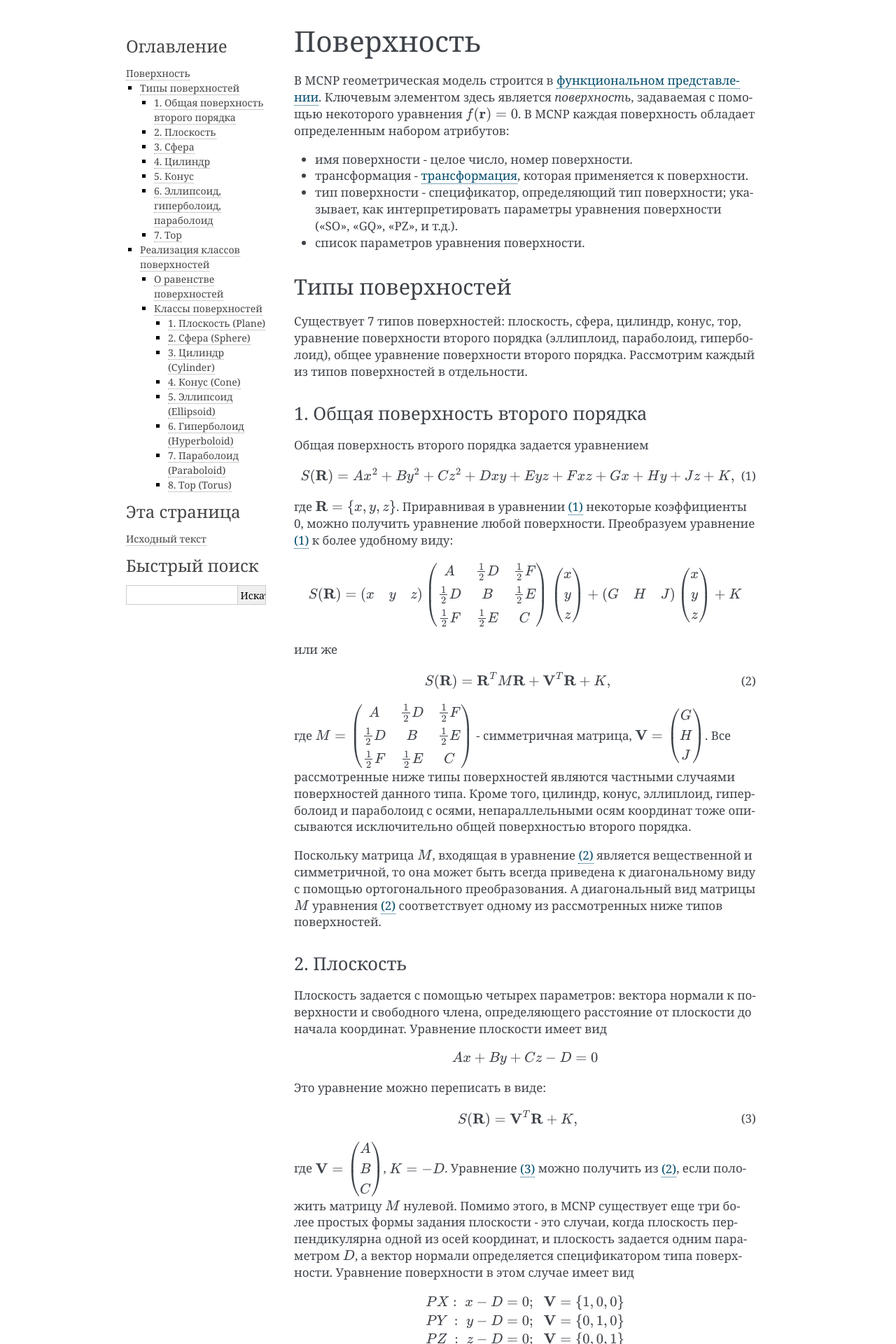
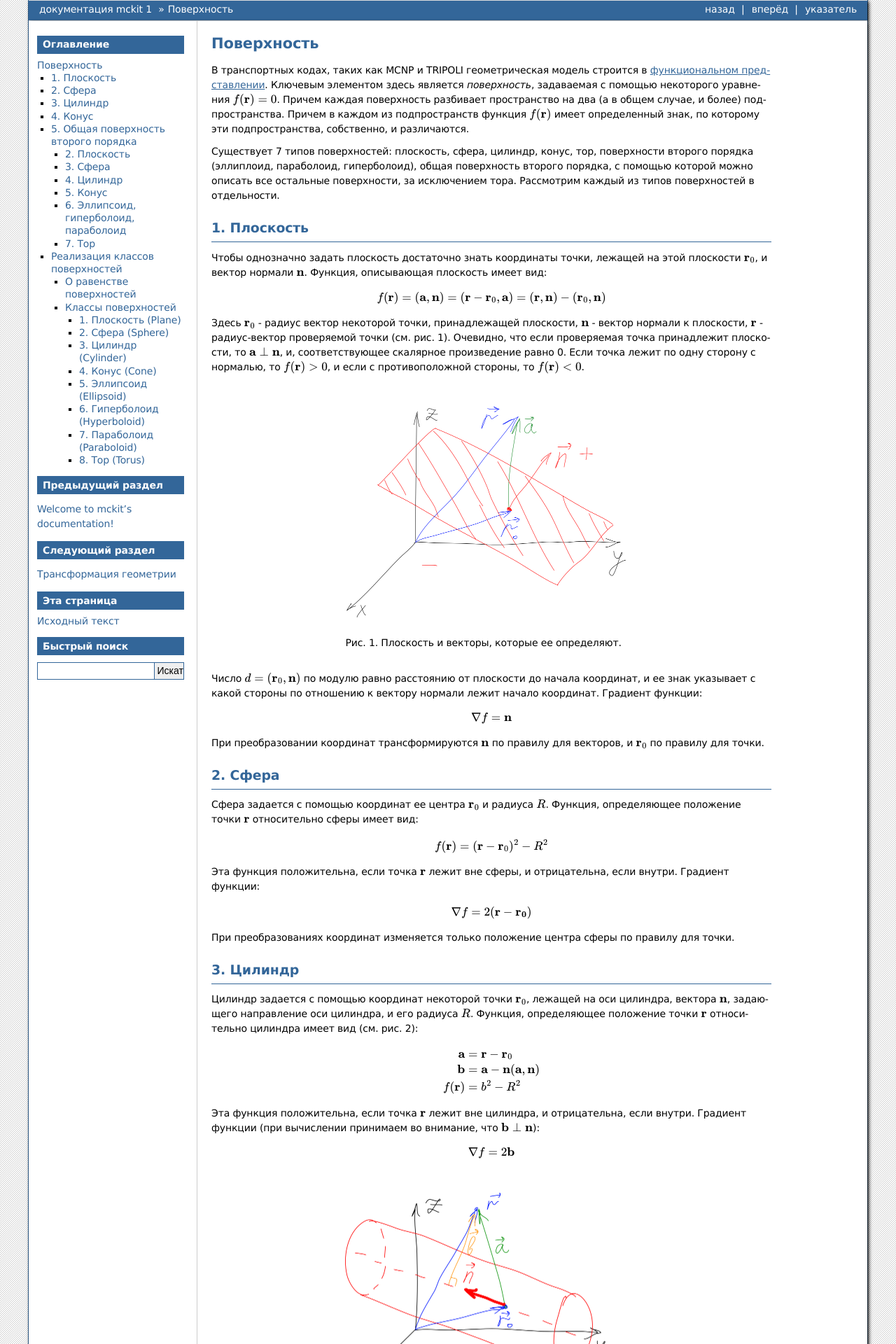
Before and after one commit to rorni/mckit, a Sphinx documentation site: the page built from doc/source/surface.rst, in a window 1280 px wide. Shown: the top 1920 px of the page at 70% size. Built offline with Sphinx 7.4.7, drawn with Linux system fonts in a browser that asks for light colours; some of the changed text lies outside the part shown.

Commit message:
Fixing surface documentation to make it up-to-date.

```diff
--- a/doc/source/conf.py
+++ b/doc/source/conf.py
@@ -88,7 +88,7 @@ todo_include_todos = False
 # The theme to use for HTML and HTML Help pages.  See the documentation for
 # a list of builtin themes.
 #
-html_theme = 'alabaster'
+html_theme = 'bizstyle'
 
 # Theme options are theme-specific and customize the look and feel of a theme
 # further.  For a list of options available for each theme, see the
--- a/doc/source/surface.rst
+++ b/doc/source/surface.rst
@@ -1,43 +1,136 @@
-.. _mcnp_surface:
+.. _surface:
 
 Поверхность
 ===========
 
-В MCNP геометрическая модель строится в `функциональном представлении
+В транспортных кодах, таких как MCNP и TRIPOLI геометрическая модель строится в
+`функциональном представлении
 <https://en.wikipedia.org/wiki/Function_representation>`_. Ключевым элементом
 здесь является *поверхность*, задаваемая с помощью некоторого уравнения
-:math:`f(\mathbf{r}) = 0`. В MCNP каждая поверхность обладает определенным
-набором атрибутов:
-
-* имя поверхности - целое число, номер поверхности.
-
-* трансформация - :ref:`трансформация <mcnp_transformation>`, которая
-  применяется к поверхности.
-
-* тип поверхности - спецификатор, определяющий тип поверхности; указывает, как
-  интерпретировать параметры уравнения поверхности ("SO", "GQ", "PZ", и т.д.).
-
-* список параметров уравнения поверхности.
-
-.. _mcnp_surf_eq:
-
-Типы поверхностей
------------------
+:math:`f(\mathbf{r}) = 0`. Причем каждая поверхность разбивает пространство на
+два (а в общем случае, и более) подпространства. Причем в каждом из
+подпространств функция :math:`f(\mathbf{r})` имеет определенный знак, по
+которому эти подпространства, собственно, и различаются.
 
 Существует 7 типов поверхностей: плоскость, сфера, цилиндр, конус, тор,
-уравнение поверхности второго порядка (эллиплоид, параболоид, гиперболоид),
-общее уравнение поверхности второго порядка. Рассмотрим каждый из типов
+поверхности второго порядка (эллиплоид, параболоид, гиперболоид),
+общая поверхность второго порядка, с помощью которой можно описать все остальные
+поверхности, за исключением тора. Рассмотрим каждый из типов
 поверхностей в отдельности.
 
-1. Общая поверхность второго порядка
-^^^^^^^^^^^^^^^^^^^^^^^^^^^^^^^^^^^^
+1. Плоскость
+------------
+
+Чтобы однозначно задать плоскость достаточно знать координаты точки, лежащей на
+этой плоскости :math:`\mathbf{r}_0`, и вектор нормали :math:`\mathbf{n}`.
+Функция, описывающая плоскость имеет вид:
+
+.. math:: f(\mathbf{r})=(\mathbf{a}, \mathbf{n})=(\mathbf{r}-\mathbf{r}_0,
+   \mathbf{a})=(\mathbf{r}, \mathbf{n}) - (\mathbf{r}_0, \mathbf{n})
+
+Здесь :math:`\mathbf{r}_0` - радиус вектор некоторой точки, принадлежащей
+плоскости, :math:`\mathbf{n}` - вектор нормали к плоскости, :math:`\mathbf{r}` -
+радиус-вектор проверяемой точки (см. рис. 1). Очевидно, что если проверяемая
+точка принадлежит плоскости, то :math:`\mathbf{a}\perp\mathbf{n}`, и,
+соответствующее скалярное произведение равно 0. Если точка лежит по одну сторону
+с нормалью, то :math:`f(\mathbf{r})>0`, и если с противоположной стороны, то
+:math:`f(\mathbf{r})<0`.
+
+.. figure:: ./images/plane.png
+   :scale: 25 %
+   :align: center
+
+   Рис. 1. Плоскость и векторы, которые ее определяют.
+
+Число :math:`d=(\mathbf{r}_0, \mathbf{n})` по модулю равно расстоянию от
+плоскости до начала координат, и ее знак указывает с какой стороны по отношению
+к вектору нормали лежит начало координат. Градиент функции:
+
+.. math:: \nabla f=\mathbf{n}
+
+При преобразовании координат трансформируются :math:`\mathbf{n}` по правилу для
+векторов, и :math:`\mathbf{r}_0` по правилу для точки.
+
+2. Сфера
+--------
+
+Сфера задается с помощью координат ее центра :math:`\mathbf{r}_0` и радиуса
+:math:`R`. Функция, определяющее положение точки :math:`\mathbf{r}` относительно
+сферы имеет вид:
+
+.. math:: f(\mathbf{r})=(\mathbf{r}-\mathbf{r}_0)^2 - R^2
+
+Эта функция положительна, если точка :math:`\mathbf{r}` лежит вне сферы, и
+отрицательна, если внутри. Градиент функции:
+
+.. math:: \nabla f=2(\mathbf{r}-\mathbf{r_0})
+
+При преобразованиях координат изменяется только положение центра сферы по
+правилу для точки.
+
+3. Цилиндр
+----------
+
+Цилиндр задается с помощью координат некоторой точки :math:`\mathbf{r}_0`,
+лежащей на оси цилиндра, вектора :math:`\mathbf{n}`, задающего направление
+оси цилиндра, и его радиуса :math:`R`. Функция, определяющее положение точки
+:math:`\mathbf{r}` относительно цилиндра имеет вид (см. рис. 2):
+
+.. math:: \mathbf{a}&=\mathbf{r}-\mathbf{r}_0\\
+    \mathbf{b}&=\mathbf{a}-\mathbf{n}(\mathbf{a}, \mathbf{n})\\
+    f(\mathbf{r})&=b^2 - R^2
+
+Эта функция положительна, если точка :math:`\mathbf{r}` лежит вне цилиндра, и
+отрицательна, если внутри. Градиент функции (при вычислении принимаем во
+внимание, что :math:`\mathbf{b}\perp\mathbf{n}`):
+
+.. math:: \nabla f=2\mathbf{b}
+
+.. figure:: ./images/cylinder.png
+   :scale: 25 %
+   :align: center
+
+   Рис. 2. Цилиндр и векторы, которые его определяют.
+
+При преобразованиях координат трансформируется точка на оси по правилу для
+точки, вектор оси по правилу для вектора.
+
+4. Конус
+--------
+
+Конус задается с помощью координат его вершины :math:`\mathbf{r}_0`, вектора
+:math:`\mathbf{n}`, задающего направление оси конуса, и угла :math:`\alpha`
+между осью конуса и его образующей. На практике, нам удобнее пользоваться
+тангенсом этого угла :math:`t=tg\alpha`. Также, конус разбивает пространство на
+три подпространства (двулистовой конус). Функция, определяющее положение точки
+:math:`\mathbf{r}` относительно конуса имеет вид (см. рис. 3):
+
+.. math:: \mathbf{a}&=\mathbf{r}-\mathbf{r}_0\\
+    f(\mathbf{r})&=a^2 - (\mathbf{a}, \mathbf{n})^2(1+t^2)
+
+Эта функция положительна, если точка лежит вне конуса, и отрицательна, если
+внутри. Градиент функции:
+
+.. math:: \nabla f=2(\mathbf{a}-\mathbf{n}(\mathbf{a}, \mathbf{n})(1+t^2))
+
+.. figure:: ./images/cone.png
+   :scale: 25 %
+   :align: center
+
+   Рис. 3. Конус и векторы, которые его определяют.
+
+При преобразованиях координат трансформируется вершина конуса по правилу для
+точки, вектор оси по правилу для вектора.
+
+5. Общая поверхность второго порядка
+------------------------------------
 
 Общая поверхность второго порядка задается уравнением
 
 .. math::
    :label: gq_eq1
 
-   S(\mathbf{R}) = A x^2 + B y^2 + C z^2 + D x y + E y z + F x z + G x + H y +
+   f(\mathbf{R}) = A x^2 + B y^2 + C z^2 + D x y + E y z + F x z + G x + H y +
    J z + K,
 
 где :math:`\mathbf{R} = \{x, y, z\}`. Приравнивая в уравнении :eq:`gq_eq1`
@@ -46,14 +139,14 @@
 
 .. math::
 
-   S(\mathbf{R}) = \begin{pmatrix}x&y&z\end{pmatrix}\begin{pmatrix}A&
+   f(\mathbf{R}) = \begin{pmatrix}x&y&z\end{pmatrix}\begin{pmatrix}A&
    \frac{1}{2}D&\frac{1}{2}F\\ \frac{1}{2}D&B&\frac{1}{2}E\\ \frac{1}{2}F&
    \frac{1}{2}E&C\end{pmatrix}\begin{pmatrix}x\\y\\z\end{pmatrix} +
    \begin{pmatrix}G&H&J\end{pmatrix}\begin{pmatrix}x\\y\\z\end{pmatrix} + K
 
 или же
 
-.. math:: S(\mathbf{R}) = \mathbf{R}^T M \mathbf{R} + \mathbf{V}^T \mathbf{R} + K,
+.. math:: f(\mathbf{R}) = \mathbf{R}^T M \mathbf{R} + \mathbf{V}^T \mathbf{R} + K,
    :label: gq_eq
 
 где :math:`M = \begin{pmatrix}A&\frac{1}{2}D&\frac{1}{2}F\\
@@ -67,8 +160,12 @@
 Поскольку матрица :math:`M`, входящая в уравнение :eq:`gq_eq` является
 вещественной и симметричной, то она может быть всегда приведена к диагональному
 виду с помощью ортогонального преобразования. А диагональный вид матрицы
-:math:`M` уравнения :eq:`gq_eq` соответствует одному из рассмотренных ниже
+:math:`M` уравнения :eq:`gq_eq` соответствует одному из рассмотренных выше
 типов поверхностей.
+
+Градиент функции:
+
+.. math:: \nabla f=2 M \mathbf{R} + \mathbf{V}
 
 2. Плоскость
 ^^^^^^^^^^^^
```
Also changed, not shown: doc/source/images/cone.png (added), doc/source/images/cylinder.png (added), doc/source/images/plane.png (added), doc/source/images/torus.png (added).
